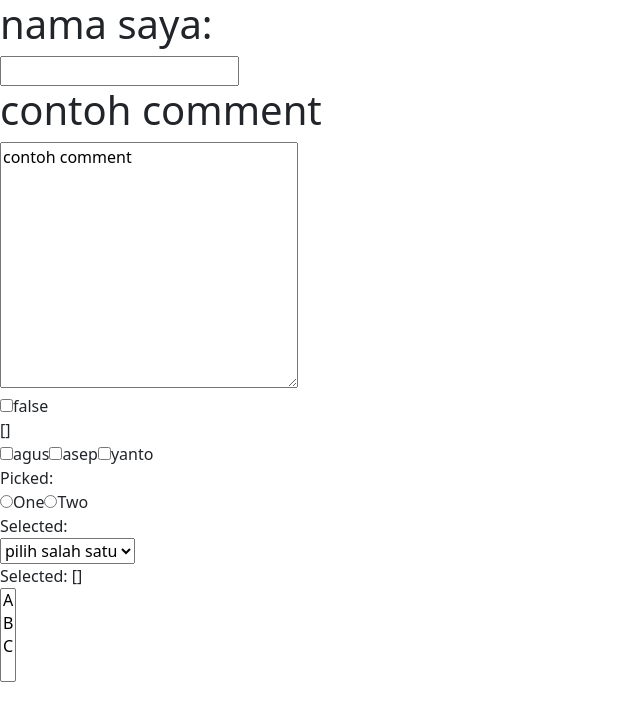
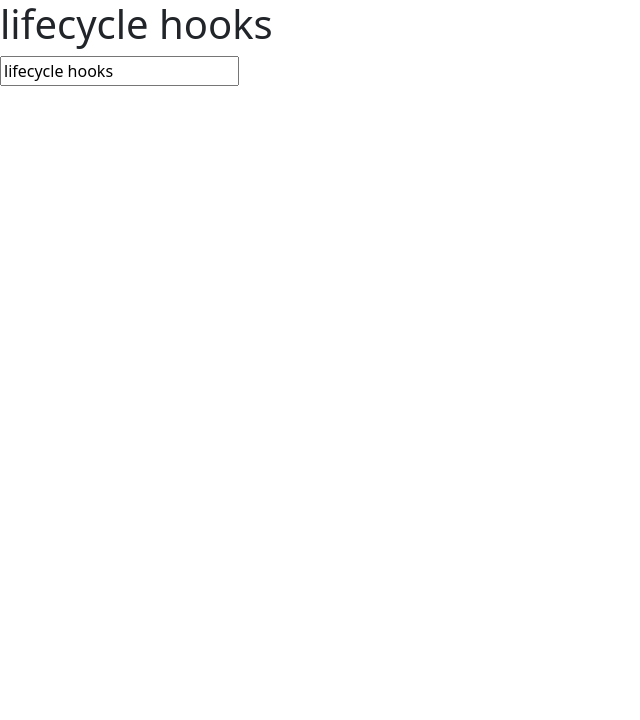
Before and after one commit to someone-only/belajar-vue, a Vue app: page / in a window 1280 px wide. Shown: the top 720 px of the page, without its empty margins (0-640 px from the left). Built offline with nearby package versions, Linux system fonts and the light colour scheme.

Commit message:
menambahkan materi tentang lifecycle hooks

```diff
--- a/src/App.vue
+++ b/src/App.vue
@@ -1,9 +1,9 @@
 <script setup lang="ts">
-        import formInputVue from './components/essentials/form-input-binding/form-input.vue';
+        import lifecycle from './components/essentials/lifecycle-hooks/lifecycle.vue';
 </script>
 
 <template>
-        <formInputVue/>
+        <lifecycle/>
 </template>
 
 <style scoped></style>
--- /dev/null
+++ b/src/components/essentials/lifecycle-hooks/lifecycle.vue
@@ -0,0 +1,27 @@
+<script setup lang="ts">
+import { onMounted, onUnmounted, onUpdated, ref } from "vue";
+// Setiap instance komponen Vue melewati serangkaian langkah inisialisasi saat dibuat - misalnya, perlu menyiapkan observasi data, mengompilasi template, memasang instance ke DOM, dan memperbarui DOM saat data berubah. Sepanjang jalan, itu juga menjalankan fungsi yang disebut lifecycle, memberi pengguna kesempatan untuk menambahkan kode mereka sendiri pada tahap tertentu.
+
+// onMounted adalah hook yang digunakan untuk menjalankan kode setelah komponen telah siap dan membuat node DOM
+let intervalId;
+onMounted(() => {
+  intervalId = setInterval(() => {
+    alert("komponent sudah di mount");
+  }, 10000);
+});
+// digunakan untuk menjalankan kode setelah komponent telah diupdate
+onUpdated(() => {
+  alert("komponen sudah di update");
+});
+// digunakan untuk menjalankan kode setelah komponent diunMount
+onUnmounted(() => {
+  clearInterval(intervalId);
+});
+
+const title = ref("lifecycle hooks");
+</script>
+
+<template>
+  <h1>{{ title }}</h1>
+  <input type="text" v-model="title" />
+</template>
```
